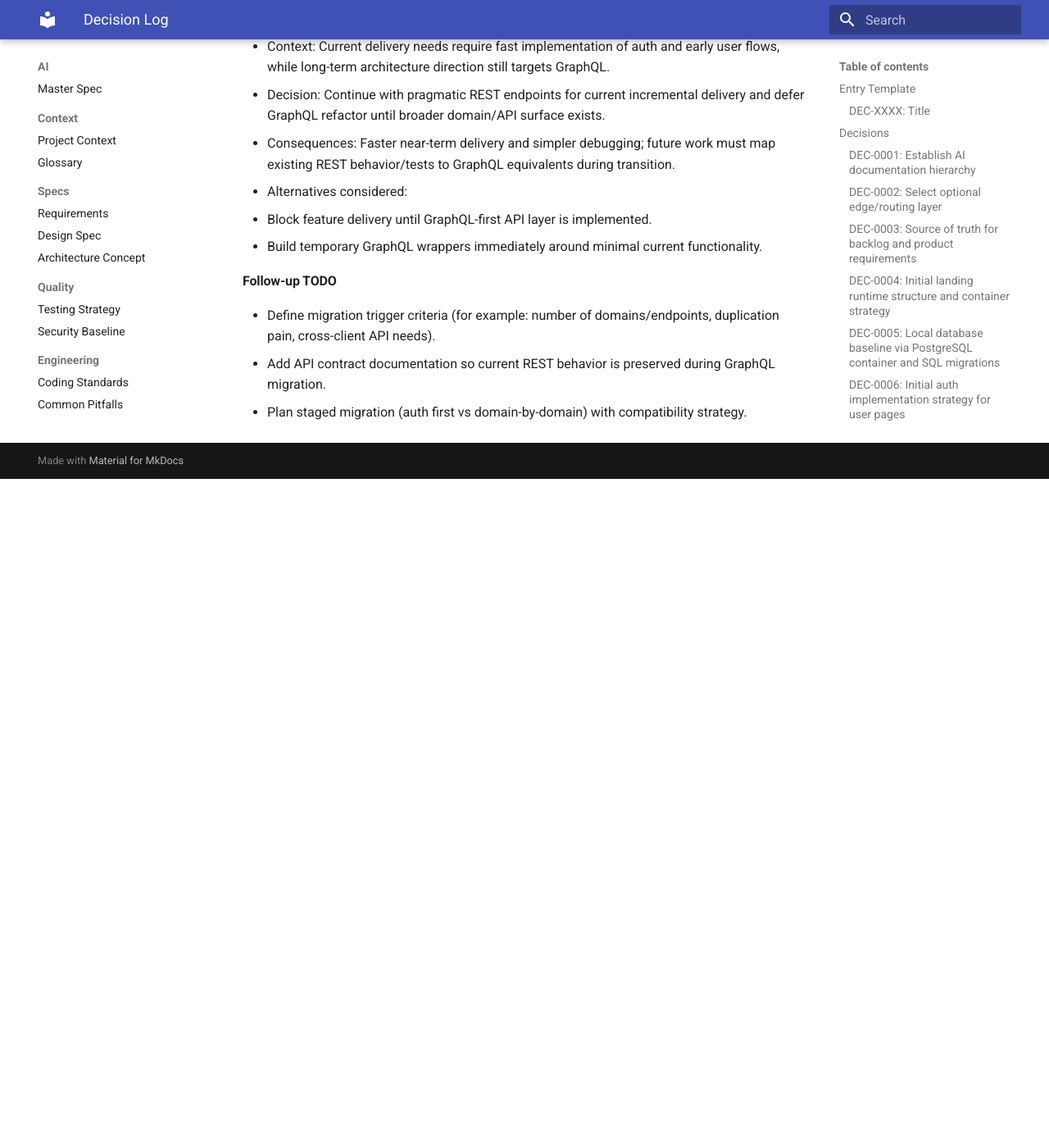
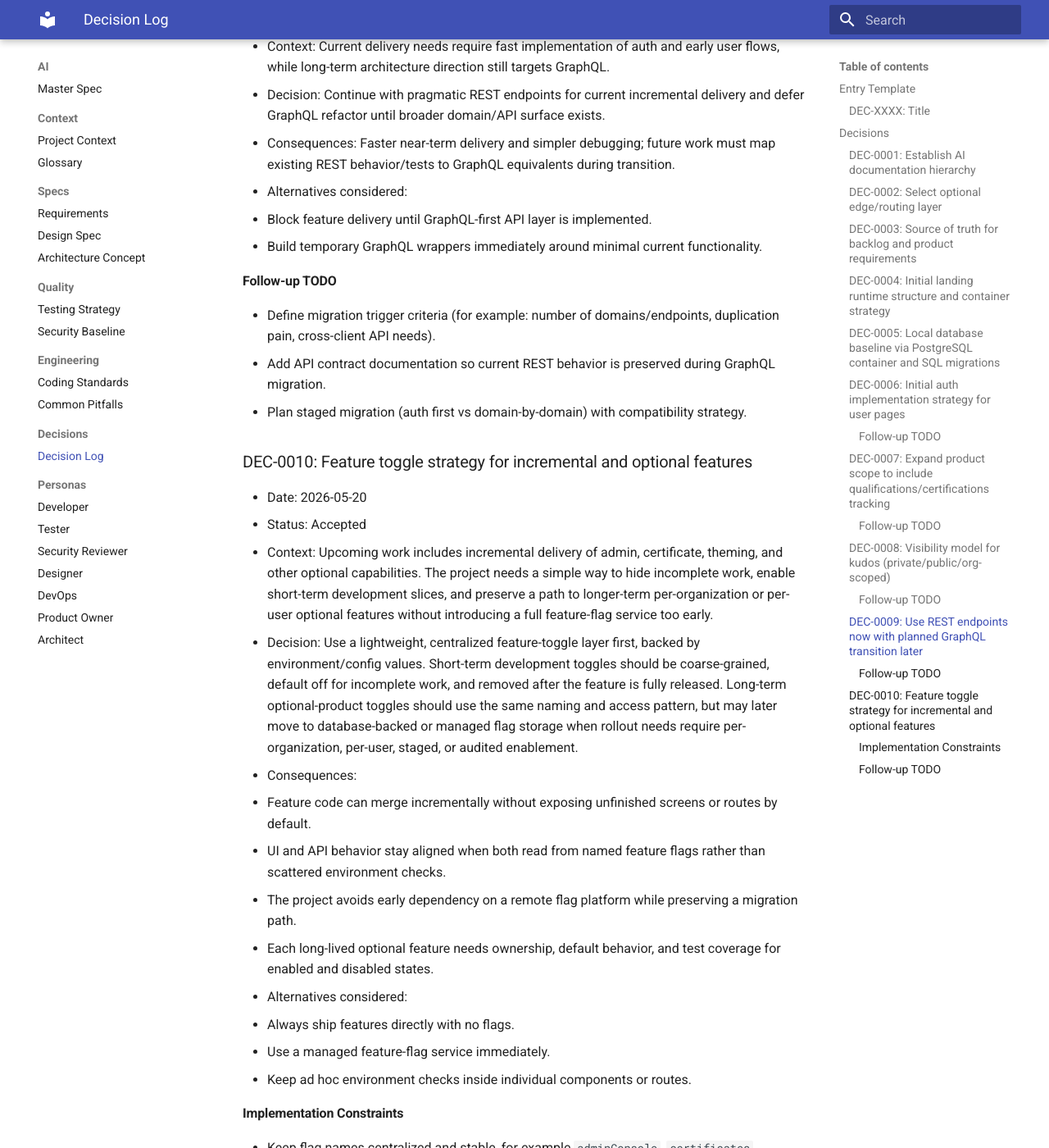
Before and after one commit to markmcsherry/kudos, an MkDocs documentation site: the page built from docs/ai/decisions/decision_log.md, in a window 1280 px wide and 1400 px high, scrolled down 5258 px. Shown: the whole window at 82% size. Built offline with MkDocs 1.6.1 and Material for MkDocs 9.7.7, drawn with Linux system fonts in a browser that asks for light colours; before the commit the page ends 5842 px from its top, so only the background shows below that; some of the changed text lies outside the part shown.

Commit message:
Document feature toggle decision
Signed-off-by: Puneet Dixit <236133619+puneetdixit200@users.noreply.github.com>

```diff
--- a/docs/ai/decisions/decision_log.md
+++ b/docs/ai/decisions/decision_log.md
@@ -140,3 +140,31 @@
 - Define migration trigger criteria (for example: number of domains/endpoints, duplication pain, cross-client API needs).
 - Add API contract documentation so current REST behavior is preserved during GraphQL migration.
 - Plan staged migration (auth first vs domain-by-domain) with compatibility strategy.
+
+### DEC-0010: Feature toggle strategy for incremental and optional features
+- Date: 2026-05-20
+- Status: Accepted
+- Context: Upcoming work includes incremental delivery of admin, certificate, theming, and other optional capabilities. The project needs a simple way to hide incomplete work, enable short-term development slices, and preserve a path to longer-term per-organization or per-user optional features without introducing a full feature-flag service too early.
+- Decision: Use a lightweight, centralized feature-toggle layer first, backed by environment/config values. Short-term development toggles should be coarse-grained, default off for incomplete work, and removed after the feature is fully released. Long-term optional-product toggles should use the same naming and access pattern, but may later move to database-backed or managed flag storage when rollout needs require per-organization, per-user, staged, or audited enablement.
+- Consequences:
+  - Feature code can merge incrementally without exposing unfinished screens or routes by default.
+  - UI and API behavior stay aligned when both read from named feature flags rather than scattered environment checks.
+  - The project avoids early dependency on a remote flag platform while preserving a migration path.
+  - Each long-lived optional feature needs ownership, default behavior, and test coverage for enabled and disabled states.
+- Alternatives considered:
+  - Always ship features directly with no flags.
+  - Use a managed feature-flag service immediately.
+  - Keep ad hoc environment checks inside individual components or routes.
+
+#### Implementation Constraints
+- Keep flag names centralized and stable, for example `adminConsole`, `certificates`, `darkModeToggle`, or matching `FEATURE_*` environment names.
+- Client-visible flags may control navigation, menus, and non-sensitive UI affordances, but must not be treated as authorization.
+- Server-side routes and data access must enforce permissions independently of any client-side flag.
+- Default incomplete or optional features to disabled unless a local development or deployment config explicitly enables them.
+- Remove short-term release flags after the rollout is complete; keep only product-level optional flags that represent an ongoing business configuration.
+- Document any new long-lived flag in the relevant requirement, epic, or implementation docs so reviewers know its default and intended owner.
+
+#### Follow-up TODO
+- Define the first centralized flag module when the next feature-gated implementation begins.
+- Add tests for both enabled and disabled states for any route, menu item, or user flow guarded by a long-lived flag.
+- Revisit this decision if rollout needs require per-organization defaults, audit history, scheduled activation, or non-developer flag management.
```
